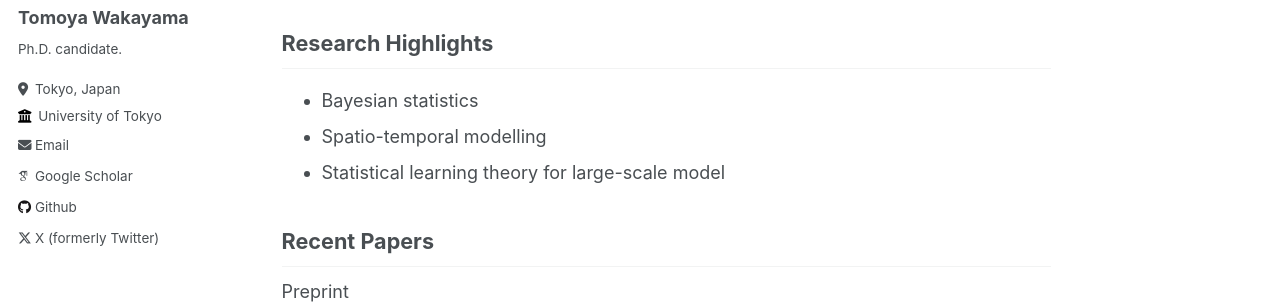
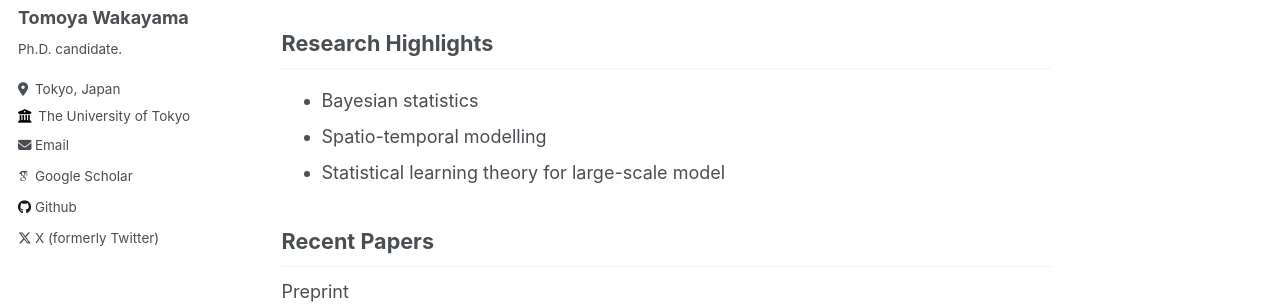
Before and after one commit to TomWaka/TomWaka.github.io, a Jekyll site: the page built from _pages/home.md, in a window 1280 px wide. Shown: the part 304-608 px from the top of the page. Built offline with Jekyll 4.4.1, drawn with Linux system fonts in a browser that asks for light colours; some web fonts are replaced.

Commit message:
Modify information

```diff
--- a/_config.yml
+++ b/_config.yml
@@ -20,9 +20,9 @@ repository               : "TomWaka/TomWaka.github.io"
 author:
   name             : "Tomoya Wakayama"
   avatar           : "tom.jpg"
-  bio              : "Ph.D. candidate. "
+  bio              : "Ph.D. candidate."
   location         : "Tokyo, Japan"
-  employer         : "University of Tokyo"
+  employer         : "The University of Tokyo"
   googlescholar    : "https://scholar.google.com/citations?user=qLFVWB0AAAAJ"
   email            : "tom-w9@g.ecc.u-tokyo.ac.jp"
   github           : "TomWaka"
```
